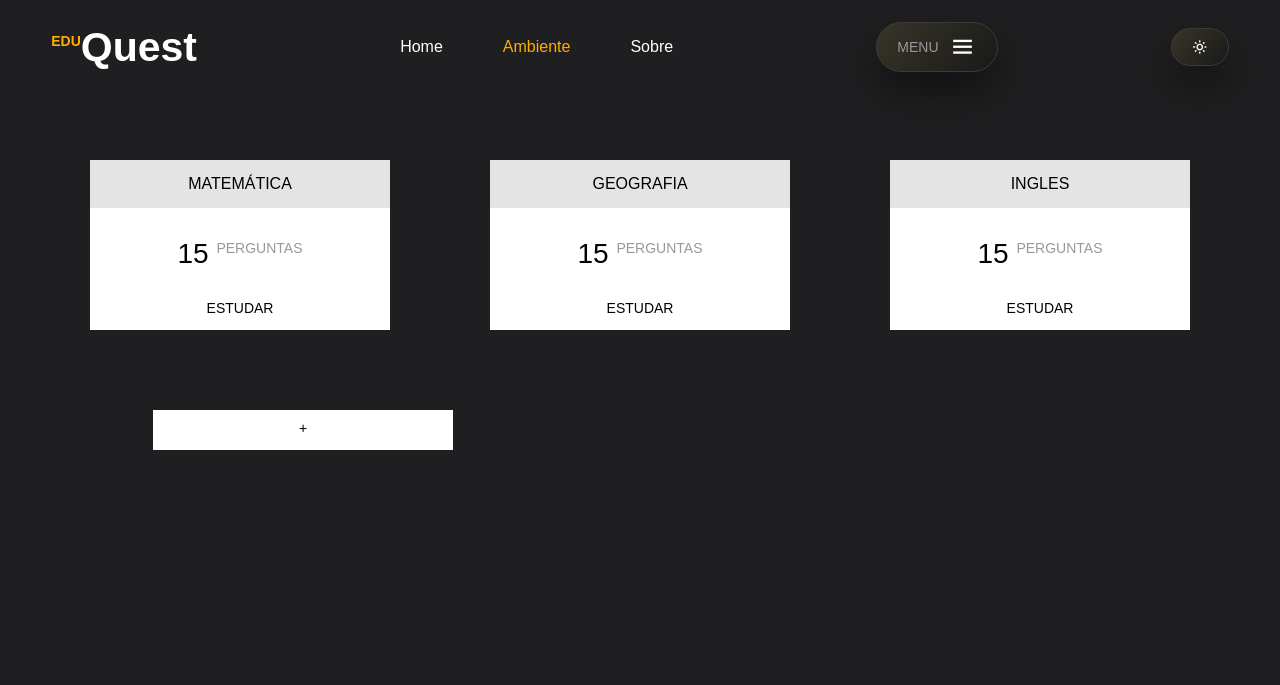
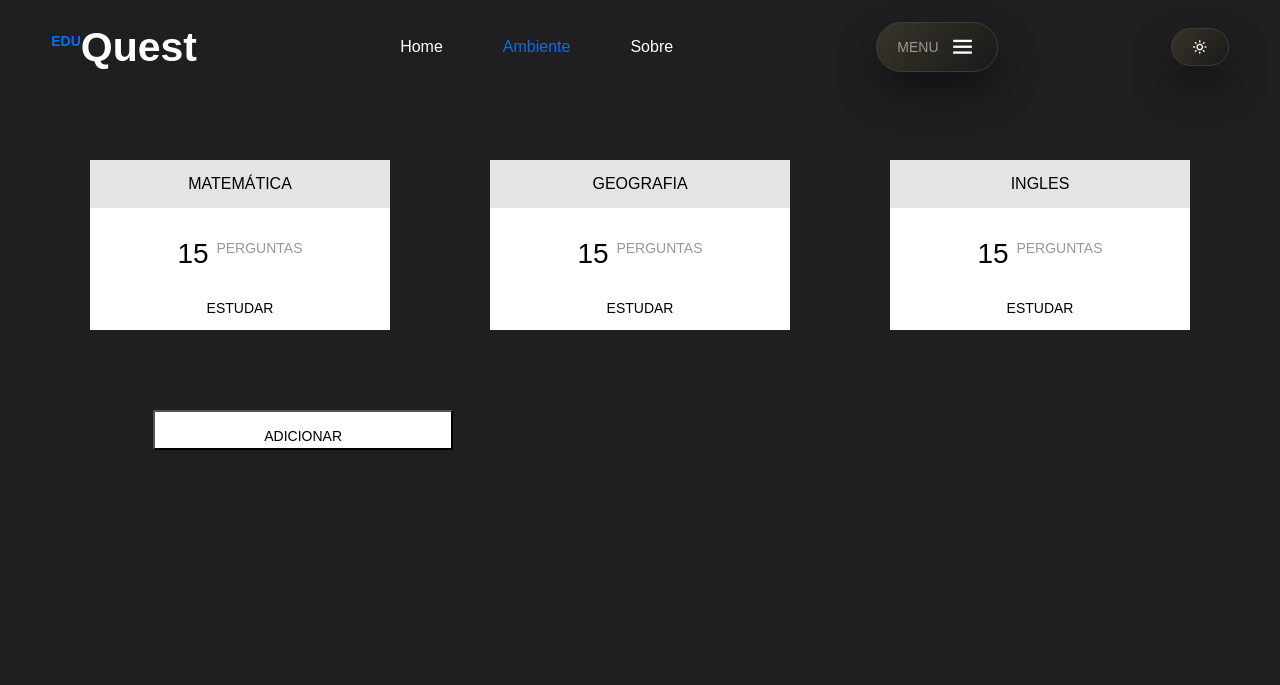
Before and after one commit to Pibonora/Projeto-Integrador-IV, a plain HTML site: page ambiente.html in a window 1280 px wide. Shown: the top 685 px of the page. Drawn offline with nearby package versions, Linux system fonts and the light colour scheme.

Commit message:
Pequenas correções de Front-End

```diff
--- a/ambiente.html
+++ b/ambiente.html
@@ -70,9 +70,10 @@
               </div>
             </div>
           </div>
-          <div class="link" style="margin-left: 102px; margin-top: 5rem;">
-            <a href="#"><span>+</span></a>
+          <div class="" style="margin-left: 102px; margin-top: 5rem;">
+            <button onclick="adicionarPerguntaResposta()"  href="#"><span>Adicionar</span></button>
           </div>
+          <div id="container2"></div>
     </section>
         <div class="share">
             <p>Redes Sociais:</p>
--- a/assets/script.js
+++ b/assets/script.js
@@ -26,3 +26,37 @@ sr.reveal('.share', {delay:950, origin: 'bottom'});
 sr.reveal('.home-img', {delay:1000, origin: 'right'});
 
 // ambiente
+
+let perguntasRespostas = [];
+let nome = '';
+
+function adicionarPerguntaResposta() {
+    const nome = prompt("Digite o nome do ambiente:");
+    const pergunta = prompt("Digite a pergunta:");
+    const resposta = prompt("Digite a resposta:");
+
+    perguntasRespostas.push({ pergunta, resposta });
+
+    exibirPerguntasRespostas();
+}
+
+function salvar() {
+    nome = document.getElementById('nome').value;
+
+    // Aqui você poderia enviar os dados para o backend ou armazená-los em um banco de dados.
+    // Por enquanto, vou apenas exibir os dados no console.
+    console.log({ nome, perguntasRespostas });
+}
+
+function exibirPerguntasRespostas() {
+    const container = document.getElementById('container2');
+    container.innerHTML = `<h2>${nome}</h2>`;
+
+    perguntasRespostas.forEach(item => {
+        i=i+1
+        container.innerHTML += '<div id="wrapper"><div id="pricing-tables"><div class="pricing-table"><div class="header"><div class="title">${nome}</div></div><div class="features"><ul><div class="price">${i} <span>perguntas</span></div></ul></div><div class="link"><a href="#"><span>Estudar</span></a></div></div>'
+        container.innerHTML += `<p><strong>${i}</strong> ${item.resposta}</p>`;
+        container.innerHTML += `<p><strong>Pergunta:</strong> ${item.pergunta}</p>`;
+        container.innerHTML += `<p><strong>Resposta:</strong> ${item.resposta}</p>`;
+    });
+}
--- a/assets/style.css
+++ b/assets/style.css
@@ -8,10 +8,11 @@
 }
 
 :root{
+    /* --bg-color: #9e9ea3; */
     --bg-color: #1f1f21;
     --text-color: #FFF;
     --text-contraste: #FFF;
-    --main-color: #ffae00;
+    --main-color: #0170f3;
     --color-contraste: #141414;
 
     --big-font: 7rem;
--- a/assets/styletabela.css
+++ b/assets/styletabela.css
@@ -104,7 +104,7 @@
           }
 
        */
-       .link a{
+       .link{
         display: block;
         width: 300px;
         height: 40px;
@@ -122,14 +122,14 @@
         text-transform: uppercase;
       }
 
-      .link a span{
+      .link span{
         position: relative;
         z-index: 2;
         top:10px;
         color: black;
       }
 
-      .link a:after{
+      .link:after{
         position: absolute;
         content: "";
         top: 0;
@@ -140,11 +140,56 @@
         transition: all .35s;
       }
 
-      .link a:hover{
+      .link:hover{
         color: #000;
       }
 
-      .link a:hover:after{
+      .link:hover:after{
+        width: 100%;
+      }
+/* aaaaaaaaaaaaaaaa */
+
+       button{
+        display: block;
+        width: 300px;
+        height: 40px;
+        /* line-height: 40px; */
+        font-size: 18px;
+        /* font-family: sans-serif; */
+        text-decoration: none;
+        color: #000;
+        /* border: 2px solid #333; */
+        text-align: center;
+        position: relative;
+        transition: all .35s;
+        justify-content: center;
+        background-color: #fff;
+        text-transform: uppercase;
+      }
+
+      button span{
+        position: relative;
+        z-index: 2;
+        top:10px;
+        color: black;
+      }
+
+      button:after{
+        position: absolute;
+        content: "";
+        top: 0;
+        left: 0;
+        width: 0;
+        height: 100%;
+        background: #ffae00;
+        transition: all .35s;
+      }
+
+      button:hover{
+        color: #000;
+      }
+
+      button:hover:after{
         width: 100%;
       }
 
```
